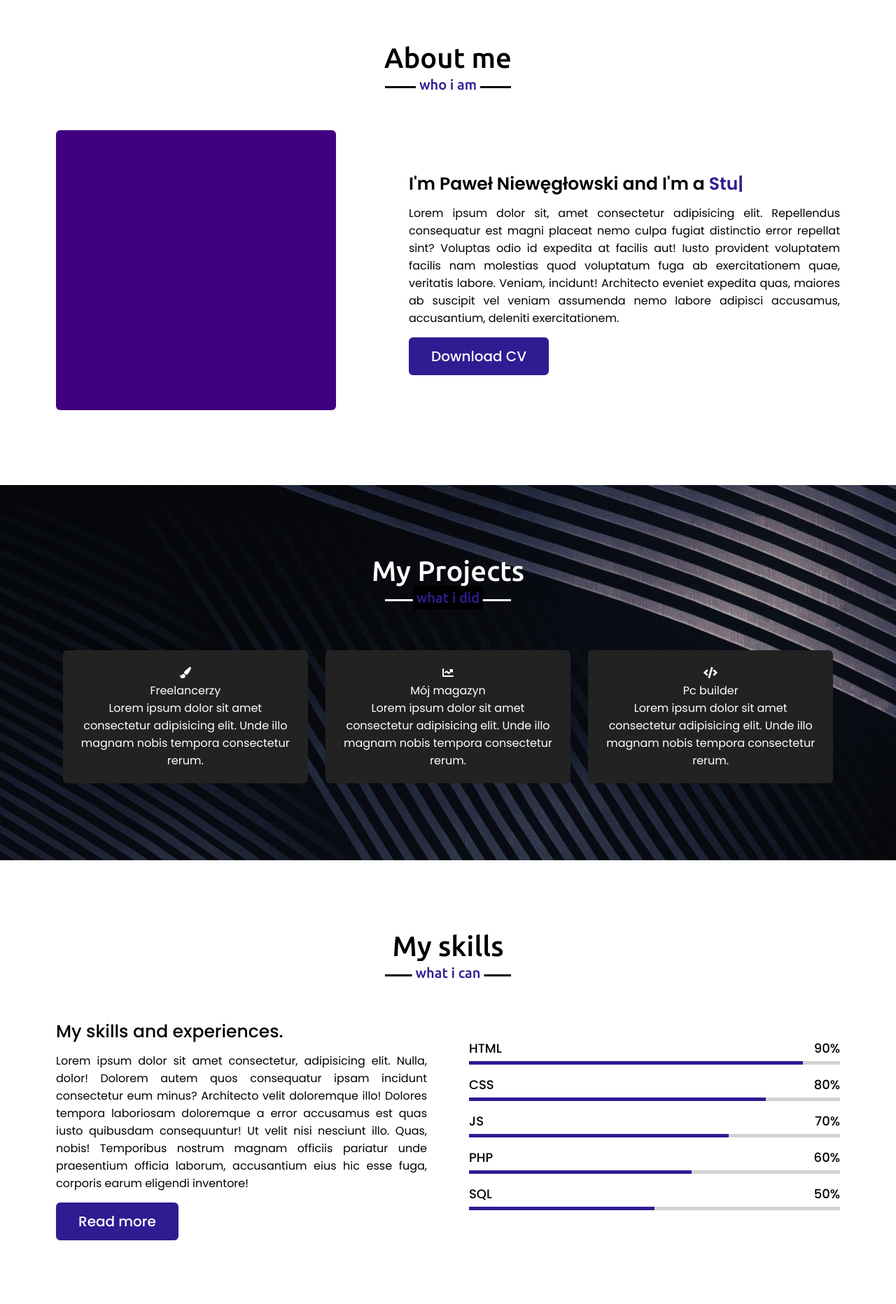
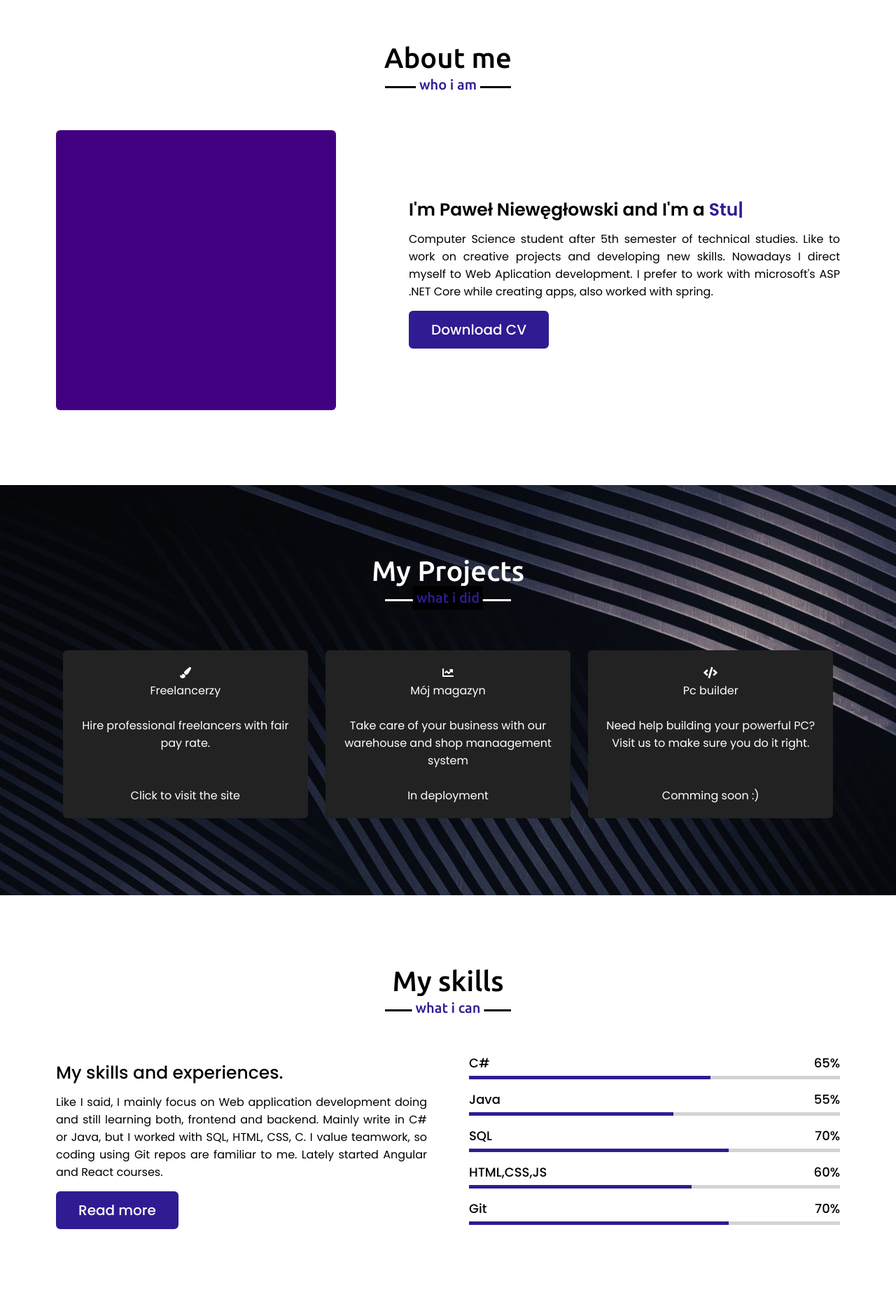
Before and after one commit to PawelNwg/PortfolioOnline, a PHP site: page / in a window 1280 px wide. Shown: the part 840-2703 px from the top of the page at 70% size. Run offline with PHP 8.4, Linux system fonts and the light colour scheme; some libraries are stand-ins or nearby versions.

Commit message:
description added

```diff
--- a/index.html
+++ b/index.html
@@ -2,7 +2,7 @@
 <html lang="en">
     <head>
         <meta charset="UTF-8">
-        <meta name="viewport" content="width=device-width , initial-sacle=1.0">
+        <meta name="viewport" content="width=device-width">
         <title>Portfolio Online</title>
         <link rel=stylesheet href="style.css">
         <link rel="stylesheet" href="https://cdnjs.cloudflare.com/ajax/libs/OwlCarousel2/2.3.4/assets/owl.carousel.min.css"/>
@@ -58,7 +58,7 @@
                         <div class="text">
                             I'm Paweł Niewęgłowski and I'm a <span class="typing-2"></span>
                         </div>
-                            <p>Lorem ipsum dolor sit, amet consectetur adipisicing elit. Repellendus consequatur est magni placeat nemo culpa fugiat distinctio error repellat sint? Voluptas odio id expedita at facilis aut! Iusto provident voluptatem facilis nam molestias quod voluptatum fuga ab exercitationem quae, veritatis labore. Veniam, incidunt! Architecto eveniet expedita quas, maiores ab suscipit vel veniam assumenda nemo labore adipisci accusamus, accusantium, deleniti exercitationem.</p>
+                            <p>Computer Science student after 5th semester of technical studies. Like to work on creative projects and developing new skills. Nowadays I direct myself to Web Aplication development. I prefer to work with microsoft's ASP .NET Core while creating apps, also worked with spring.</p>
                             <a href="CV/2021.pdf" download>Download CV</a>
                     </div>
                 </div>
@@ -72,28 +72,45 @@
                 <h2 class="title">My Projects</h2>
                 <div class="proj-content">
 
+
                     <div class="card">
+                        <a href="https://freelancerzy.herokuapp.com/" target="_blank">
                         <div class="box">
                             <i class="fas fa-paint-brush"></i>
                             <div class="text">Freelancerzy</div>
-                            <p>Lorem ipsum dolor sit amet consectetur adipisicing elit. Unde illo magnam nobis tempora consectetur rerum.</p>
+                            <br/>
+                            <p>Hire professional freelancers with fair pay rate.</p>
+                            <br/><br/>
+                            <p>Click to visit the site</p>
                         </div>
+                        </a>
+                    </div>
+
+
+                    <div class="card">
+                        <a href="" target="_blank">
+                        <div class="box">
+                            <i class="fas fa-chart-line"></i>
+                            <div class="text">Mój magazyn</div>
+                            <br/>
+                            <p>Take care of your business with our warehouse and shop manaagement system</p>
+                            <br/>
+                            <p>In deployment</p>
+                        </div>
+                        </a>
                     </div>
 
                     <div class="card">
-                        <div class="box">
-                            <i class="fas fa-chart-line"></i>
-                            <div class="text">Mój magazyn</div>
-                            <p>Lorem ipsum dolor sit amet consectetur adipisicing elit. Unde illo magnam nobis tempora consectetur rerum.</p>
-                        </div>
-                    </div>
-
-                    <div class="card">
+                        <a href="" target="_blank">
                         <div class="box">
                             <i class="fas fa-code"></i>
                             <div class="text">Pc builder</div>
-                            <p>Lorem ipsum dolor sit amet consectetur adipisicing elit. Unde illo magnam nobis tempora consectetur rerum.</p>
+                            <br/>
+                            <p>Need help building your powerful PC? Visit us to make sure you do it right.</p>
+                            <br/><br/>
+                            <p>Comming soon :)</p>
                         </div>
+                        </a>
                     </div>
 
                 </div>
@@ -107,49 +124,49 @@
                 <div class="skills-content">
                     <div class="column left">
                         <div class="text">My skills and experiences.</div>
-                        <p>Lorem ipsum dolor sit amet consectetur, adipisicing elit. Nulla, dolor! Dolorem autem quos consequatur ipsam incidunt consectetur eum minus? Architecto velit doloremque illo! Dolores tempora laboriosam doloremque a error accusamus est quas iusto quibusdam consequuntur! Ut velit nisi nesciunt illo. Quas, nobis! Temporibus nostrum magnam officiis pariatur unde praesentium officia laborum, accusantium eius hic esse fuga, corporis earum eligendi inventore!</p>
-                        <a href="#">Read more</a>
+                        <p>Like I said, I mainly focus on Web application development doing and still learning both, frontend and backend. Mainly write in C# or Java, but I worked with SQL, HTML, CSS, C. I value teamwork, so coding using Git repos are familiar to me. Lately started Angular and React courses.</p>
+                        <a href="#about">Read more</a>
                     </div>
                     <div class="column right">
 
                         <div class="bars">
                             <div class="info">
-                                <span>HTML</span>
-                                <span>90%</span>
+                                <span>C#</span>
+                                <span>65%</span>
                             </div>
-                            <div class="line html"></div>
+                            <div class="line C"></div>
                         </div>
 
                         <div class="bars">
                             <div class="info">
-                                <span>CSS</span>
-                                <span>80%</span>
+                                <span>Java</span>
+                                <span>55%</span>
                             </div>
-                            <div class="line css"></div>
-                        </div>
-
-                        <div class="bars">
-                            <div class="info">
-                                <span>JS</span>
-                                <span>70%</span>
-                            </div>
-                            <div class="line js"></div>
-                        </div>
-
-                        <div class="bars">
-                            <div class="info">
-                                <span>PHP</span>
-                                <span>60%</span>
-                            </div>
-                            <div class="line php"></div>
+                            <div class="line Java"></div>
                         </div>
 
                         <div class="bars">
                             <div class="info">
                                 <span>SQL</span>
-                                <span>50%</span>
+                                <span>70%</span>
                             </div>
-                            <div class="line sql"></div>
+                            <div class="line Sql"></div>
+                        </div>
+
+                        <div class="bars">
+                            <div class="info">
+                                <span>HTML,CSS,JS</span>
+                                <span>60%</span>
+                            </div>
+                            <div class="line Html"></div>
+                        </div>
+
+                        <div class="bars">
+                            <div class="info">
+                                <span>Git</span>
+                                <span>70%</span>
+                            </div>
+                            <div class="line Git"></div>
                         </div>
 
                     </div>
@@ -212,14 +229,14 @@
                 <div class="contact-content">
                     <div class="column left">
                         <div class="text">Get in touch</div>
-                        <p>Lorem ipsum, dolor sit amet consectetur adipisicing elit. Cupiditate quaerat praesentium excepturi voluptates, earum dolore omnis esse deserunt! Illum, quo!</p>
+                        <p>I'm currently looking for employer, my CV is on the site. If you are intrested feel free to contact me.</p>
                         <div class="icons">
 
                             <div class="row">
                                 <i class="fas fa-user"></i>
                                 <div class="info">
                                     <div class="head">Name</div>
-                                    <div class="sub-title">Pawel Nieweglowski</div>
+                                    <div class="sub-title">Paweł Niewęgłowski</div>
                                 </div>
                             </div>
 
@@ -261,7 +278,7 @@
                                 </div>
 
                                 <div class="field textarea">
-                                    <textarea cols="30" rows="10" placeholder="Describe project..." required></textarea>
+                                    <textarea cols="30" rows="10" placeholder="In development, please email me from your inbox at pawelnwg@gmail.com" required></textarea>
                                 </div>
 
                                 <div class="button">
--- a/script.js
+++ b/script.js
@@ -25,14 +25,14 @@
 
     // typing
     var typed = new Typed(".typing", {
-        strings: ["Software Dev","Programmer","Student","Team Player"],
+        strings: ["Software Dev","Programmer","Student","Team Player","Geek ( ͡~ ͜ʖ ͡°)", "C# fan"],
         typeSpeed: 100,
         backSpeed: 60,
         loop: true
     });
 
     var typed = new Typed(".typing-2", {
-        strings: ["Software Dev","Programmer","Student","Team Player"],
+        strings: ["Software Dev","Programmer","Student","Team Player","Java fan"],
         typeSpeed: 100,
         backSpeed: 60,
         loop: true
--- a/style.css
+++ b/style.css
@@ -180,7 +180,7 @@
 .home
 {
     display: flex;
-    background: url("images/bannernew1.jpg") no-repeat center;
+    background: url("images/banner.jpg") no-repeat center;
     height: 100vh;
     color: #ffffff;
     min-height: 500px;
@@ -299,7 +299,7 @@
 
 /* projects */
 .projects, .socials{
-    background: url("images/bannernew1.jpg") no-repeat center;
+    background: url("images/banner.jpg") no-repeat center;
     color: #ffffff;
 }
 
@@ -323,6 +323,10 @@
     cursor: pointer;
     margin: 10px;
     transition: all 1s ease;
+}
+
+.projects .proj-content .card a{
+    color: #ffffff;
 }
 
 .projects .proj-content .card:hover{
@@ -400,20 +404,20 @@
     background: #311b92;
 }
 
-.skills-content .right .html::before{
-    width: 90%;
+.skills-content .right .C::before{
+    width: 65%;
 }
-.skills-content .right .css::before{
-    width: 80%;
+.skills-content .right .Java::before{
+    width: 55%;
 }
-.skills-content .right .js::before{
+.skills-content .right .Sql::before{
     width: 70%;
 }
-.skills-content .right .php::before{
+.skills-content .right .Html::before{
     width: 60%;
 }
-.skills-content .right .sql::before{
-    width: 50%;
+.skills-content .right .Git::before{
+    width: 70%;
 }
 
 /* socials */
@@ -617,7 +621,7 @@
 /* footer */
 
 footer{
-    background: url("images/bannernew1.jpg") no-repeat center;
+    background: url("images/banner.jpg") no-repeat center;
     padding: 20px 23px;
     color: #311b92;
     text-align: center;
```
Also changed, not shown: images/banner.jpg, images/bannernew.jpg (deleted), images/bannernew1.jpg (deleted).
